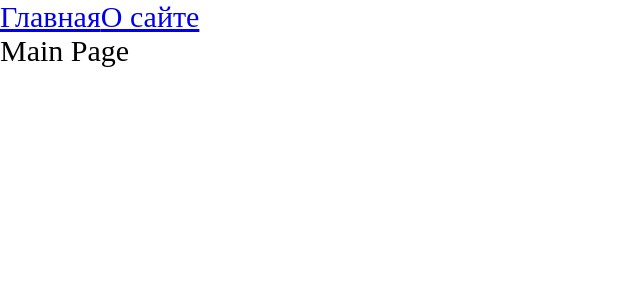
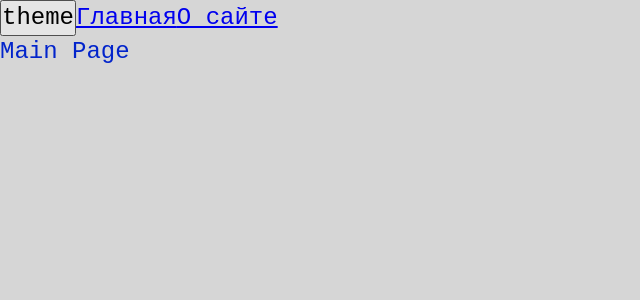
Before and after one commit to DmitryPanikarovsky/blogApp, a React app: page / in a window 1280 px wide. Shown: the top 300 px of the page, without its empty margins (0-640 px from the left). Built offline with nearby package versions, Linux system fonts and the light colour scheme.

Commit message:
add toggle theme

```diff
--- a/src/App.tsx
+++ b/src/App.tsx
@@ -1,12 +1,24 @@
 import { Link, Route, Routes } from 'react-router-dom';
-import './index.scss';
+import './styles/index.scss';
 import { MainPageLazy } from './pages/MainPage/MainPage.lazy';
 import { AboutPageLazy } from './pages/AboutPage/AboutPage.lazy';
-import { Suspense } from 'react';
+import { Suspense, useState } from 'react';
+
+export enum Theme {
+    LIGHT = 'light',
+    DARK = 'dark'
+}
 
 const App = () => {
+    const [theme, setTheme] = useState<Theme>(Theme.LIGHT)
+
+    const toggleTheme = () => {
+        setTheme(theme === Theme.DARK ? Theme.LIGHT : Theme.DARK)
+    }
+
     return (
-        <div className='app'>
+        <div className={` app ${theme}`}>
+            <button onClick={toggleTheme}>theme</button>
             <Link to={'/'}>Главная</Link>
             <Link to={'/about'}>О сайте</Link>
             <Suspense fallback={<div>Loading...</div>}>
--- a/src/index.scss
+++ /dev/null
@@ -1,9 +0,0 @@
-* {
-    margin: 0;
-    padding: 0;
-    box-sizing: border-box;
-}
-
-.app {
-    font-size: 30px;
-}
--- /dev/null
+++ b/src/styles/index.scss
@@ -0,0 +1,11 @@
+@import './reset.scss';
+@import './variables/global.scss';
+@import './themes/light.scss';
+@import './themes/dark.scss';
+
+.app {
+    font: var(--font-l);
+    background: var(--bg-color);
+    color: var(--primary-color);
+    min-height: 100vh;
+}
--- /dev/null
+++ b/src/styles/reset.scss
@@ -0,0 +1,10 @@
+* {
+    margin: 0;
+    padding: 0;
+    box-sizing: border-box;
+}
+
+input, textarea, button, select {
+    margin: 0;
+    font: inherit;
+}
--- /dev/null
+++ b/src/styles/themes/dark.scss
@@ -0,0 +1,6 @@
+.dark {
+    --bg-color: #000a53;
+
+    --primary-color: #009c08;
+    --secondary-color: #00d40b;
+}
--- /dev/null
+++ b/src/styles/themes/light.scss
@@ -0,0 +1,6 @@
+.light {
+    --bg-color: #d6d6d6;
+
+    --primary-color: #0224cb;
+    --secondary-color: #3b56f5;
+}
--- /dev/null
+++ b/src/styles/variables/global.scss
@@ -0,0 +1,11 @@
+:root {
+    --font-family-main: JetBrains Mono, monospace;
+
+    --font-size-m: 16px;
+    --font-line-m: 24px;
+    --font-m: var(--font-size-m) / var(--font-line-m) var(--font-family-main);
+
+    --font-size-l: 24px;
+    --font-line-l: 32px;
+    --font-l: var(--font-size-l) / var(--font-line-l) var(--font-family-main);
+}
```
